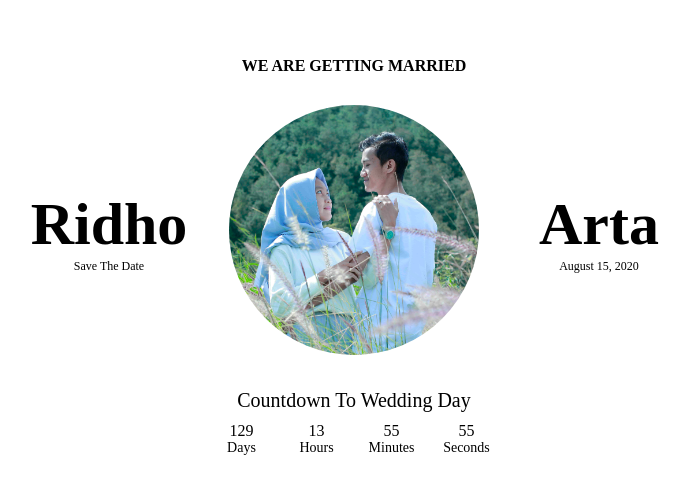
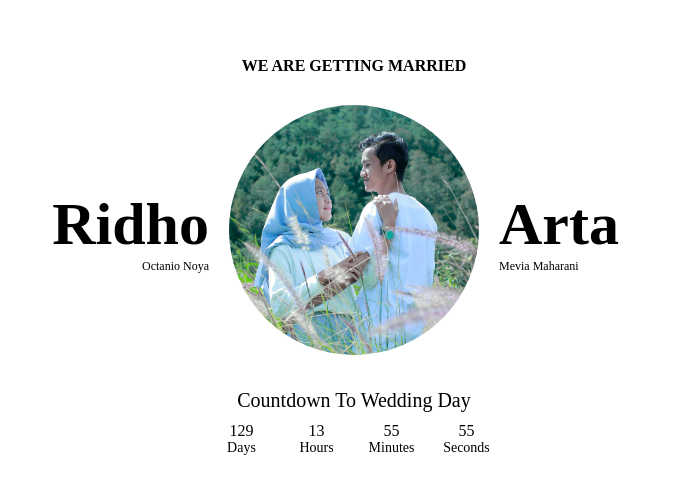
Before and after one commit to ridhoarta/ourwedding, a React (Create React App) app: page / in a window 1280 px wide. Shown: the part 144-638 px from the top of the page, without its empty margins (286-976 px from the left). Built offline with nearby package versions, Linux system fonts and the light colour scheme.

Commit message:
fix labeling

```diff
--- a/src/App.js
+++ b/src/App.js
@@ -58,7 +58,6 @@ class App extends React.Component {
                         style = {{
                             display: 'flex',
                             flexDirection: 'column',
-                            alignItems: 'center',
                             width: 200
                         }}
                     >
@@ -66,16 +65,18 @@ class App extends React.Component {
                             style = {{
                                 fontFamily: 'DancingScriptBold',
                                 fontSize: 60,
-                                margin: 0
+                                margin: 0,
+                                textAlign: "right"
                             }}
                         >Ridho</h1>
                         <p
                             style = {{
                                 fontFamily: 'MontserratMedium',
                                 fontSize: 12,
-                                margin: 0
+                                margin: 0,
+                                textAlign: "right"
                             }}
-                        >Save The Date</p>
+                        >Octanio Noya</p>
                     </div>
                     <div
                         style = {{
@@ -97,7 +98,6 @@ class App extends React.Component {
                         style = {{
                             display: 'flex',
                             flexDirection: 'column',
-                            alignItems: 'center',
                             width: 200
                         }}
                     >
@@ -105,16 +105,18 @@ class App extends React.Component {
                             style = {{
                                 fontFamily: 'DancingScriptBold',
                                 fontSize: 60,
-                                margin: 0
+                                margin: 0,
+                                textAlign: "left"
                             }}
                         >Arta</h1>
                         <p
                             style = {{
                                 fontFamily: 'MontserratMedium',
                                 fontSize: 12,
-                                margin: 0
+                                margin: 0,
+                                textAlign: "left"
                             }}
-                        >{this.dateTarget.format('MMMM DD, YYYY')}</p>
+                        >Mevia Maharani</p>
                     </div>
                 </div>
 
```
